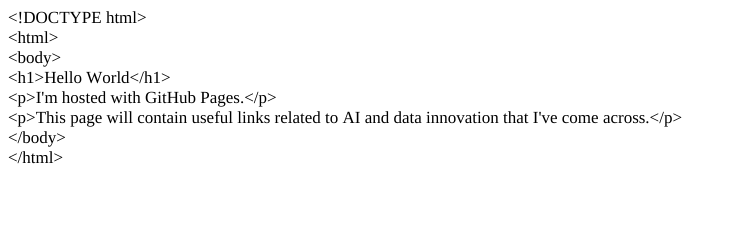
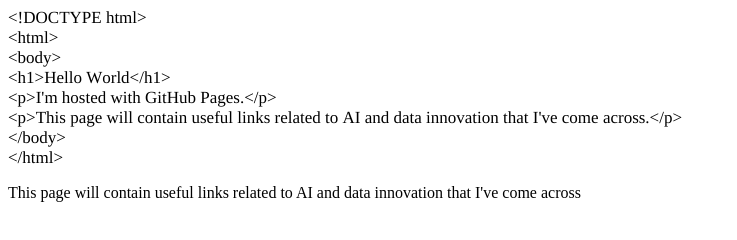
Before and after one commit to vikneswarankumaran/vikneswaran.github.io, a plain HTML site: page index.html in a window 1280 px wide. Shown: the whole page, without its empty margins (0-737 px from the left). Drawn offline with Linux system fonts and the light colour scheme.

Commit message:
Update index.html

```diff
--- a/index.html
+++ b/index.html
@@ -20,5 +20,7 @@
 <p class="p1"><span class="s1">&lt;p&gt;This page will contain useful links related to AI and data innovation that I've come across.&lt;/p&gt;</span></p>
 <p class="p1"><span class="s1">&lt;/body&gt;</span></p>
 <p class="p1"><span class="s1">&lt;/html&gt;</span></p>
+
+<p>This page will contain useful links related to AI and data innovation that I've come across</p>
 </body>
 </html>
```
